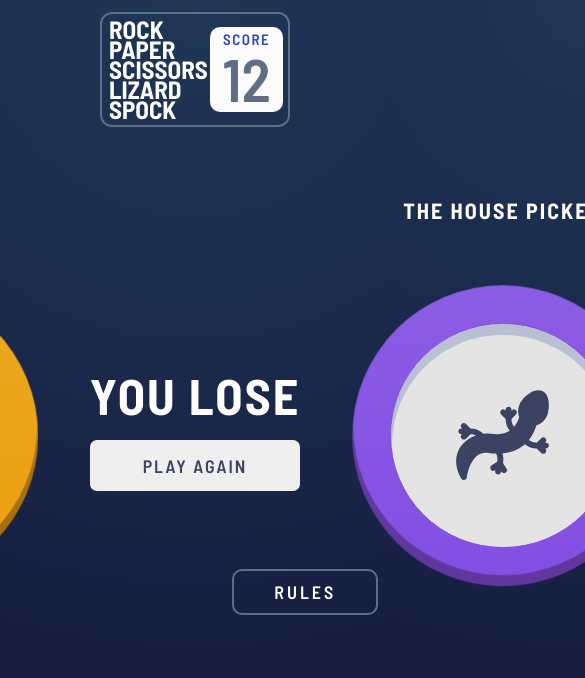
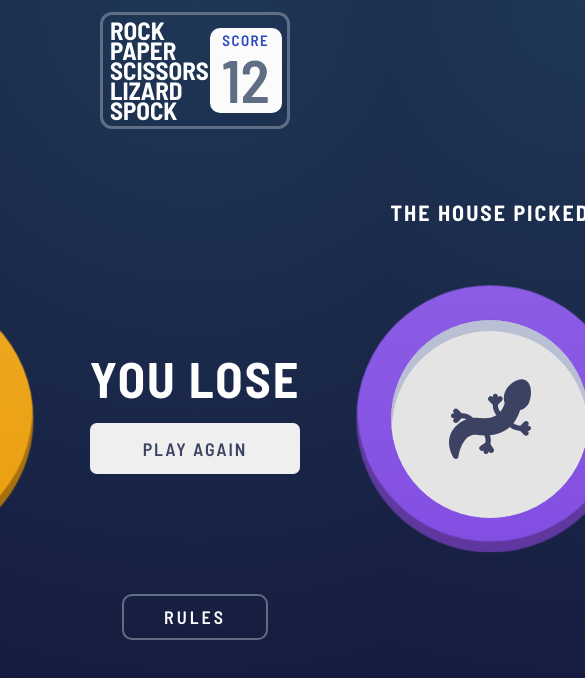
Before and after one commit to AnshumanMahato/rock-paper-scissors, a website: page index.html in a window 390 px wide. Shown: the top 678 px of the page, 585 px wide, since content can reach past the window. Drawn offline with Linux system fonts and the light colour scheme.

Commit message:
tablet adjusted

```diff
--- a/sass/_components.scss
+++ b/sass/_components.scss
@@ -112,6 +112,11 @@
         @include setChipShadow-L;
     }
 
+    @media only screen and (max-width:1200px) {
+        height: 20rem;
+        width: 20rem;
+    }
+
 }
 
 .selection-window>.chip {
--- a/sass/_layout.scss
+++ b/sass/_layout.scss
@@ -10,7 +10,7 @@ body {
 .header {
     display: flex;
     width: 52%;
-    border: 2px solid hsl(217, 16%, 45%);
+    border: 3px solid hsl(217, 16%, 45%);
     border-radius: 12px;
     justify-content: space-between;
     align-items: center;
@@ -121,8 +121,12 @@ body {
 }
 
 .footer {
-    margin-top: 5.5%;
+    margin-top: 7.5rem;
     display: flex;
     width: 100%;
     justify-content: flex-end;
+
+    @media only screen and (max-width:1200px) {
+        justify-content: center;
+    }
 }
```
Also changed, not shown: css/style.css, 1 other file.
